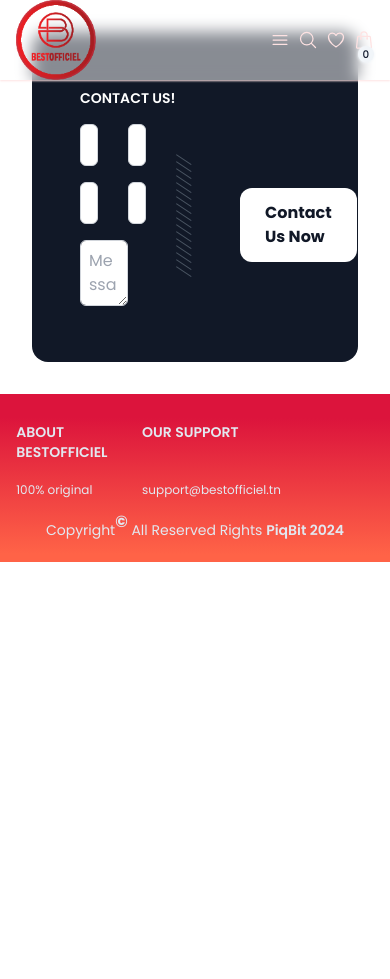
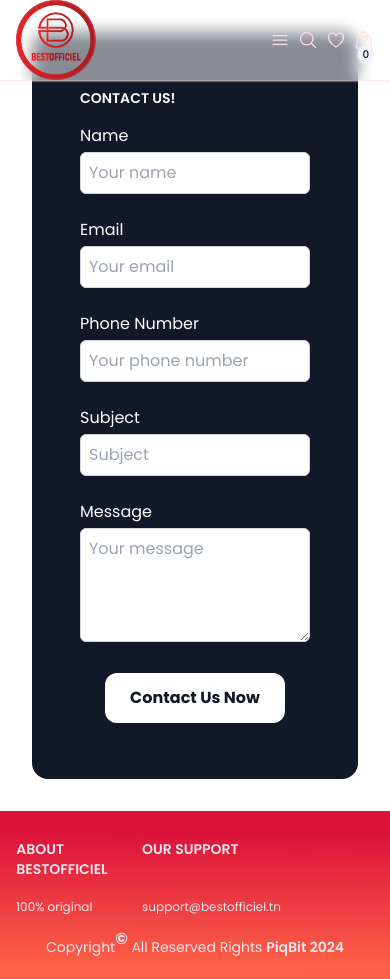
Before and after one commit to yossrimelki/best--officiel-client, a React (Vite) app: page /reclamation in a window 390 px wide. Before the commit the page ends 844 px from the top, so only its background shows below. Built offline with nearby package versions, Linux system fonts and the light colour scheme; no server answers.

Commit message:
fix responsive
fix responsive

```diff
--- a/src/components/Reclamation.jsx
+++ b/src/components/Reclamation.jsx
@@ -57,156 +57,86 @@
   return (
     <div className="relative overflow-hidden bg-gray-900 rounded-2xl mx-4 my-8 sm:mx-8 lg:mx-16">
       <div className="px-8 py-8 sm:px-12 lg:px-16 lg:py-14">
-      <h1 className='text-lg lg:text-base md:text-sm uppercase text-white font-semibold mb-4'>Contact US!</h1>
-        <div className="md:flex md:items-center md:space-x-12 lg:space-x-24">
-          <div className="grid grid-cols-1 gap-y-4 sm:grid-cols-2 gap-x-6 xl:gap-x-12 w-full">
-            {[
-              { label: "from_email", placeholder: "write your email here ..." },
-              { label: "from_name", placeholder: "write your name here ..." },
-              { label: "num" , placeholder:"write your phone number here ..." },
-              { label: "subject", placeholder:"write your subject here ..."  },
-            ].map((field) => (
+        <h1 className="text-lg lg:text-base md:text-sm uppercase text-white font-semibold mb-4">
+          Contact Us!
+        </h1>
+        <form onSubmit={handleSubmit} className="space-y-6">
+          <div className="flex flex-wrap gap-6">
+            <div className="flex-1 min-w-[200px]">
+              <label htmlFor="from_name" className="text-white mb-1 block">Name</label>
               <input
-                key={field.label}
-                type={field.label === "from_email" ? "email" : "text"}
-                name={field.label}
-                value={formData[field.label]}
+                id="from_name"
+                type="text"
+                name="from_name"
+                value={formData.from_name}
                 onChange={handleChange}
-                placeholder={field.placeholder}
+                placeholder="Your name"
                 className="p-2 border border-gray-300 rounded-md w-full"
+                required
               />
-            ))}
+            </div>
+            <div className="flex-1 min-w-[200px]">
+              <label htmlFor="from_email" className="text-white mb-1 block">Email</label>
+              <input
+                id="from_email"
+                type="email"
+                name="from_email"
+                value={formData.from_email}
+                onChange={handleChange}
+                placeholder="Your email"
+                className="p-2 border border-gray-300 rounded-md w-full"
+                required
+              />
+            </div>
+            <div className="flex-1 min-w-[200px]">
+              <label htmlFor="num" className="text-white mb-1 block">Phone Number</label>
+              <input
+                id="num"
+                type="text"
+                name="num"
+                value={formData.num}
+                onChange={handleChange}
+                placeholder="Your phone number"
+                className="p-2 border border-gray-300 rounded-md w-full"
+                required
+              />
+            </div>
+            <div className="flex-1 min-w-[200px]">
+              <label htmlFor="subject" className="text-white mb-1 block">Subject</label>
+              <input
+                id="subject"
+                type="text"
+                name="subject"
+                value={formData.subject}
+                onChange={handleChange}
+                placeholder="Subject"
+                className="p-2 border border-gray-300 rounded-md w-full"
+                required
+              />
+            </div>
+          </div>
+          <div>
+            <label htmlFor="message" className="text-white mb-1 block">Message</label>
             <textarea
+              id="message"
               name="message"
               value={formData.message}
               onChange={handleChange}
-              placeholder="Message"
-              className="p-2 border border-gray-300 rounded-md w-full col-span-2"
+              placeholder="Your message"
+              className="p-2 border border-gray-300 rounded-md w-full"
+              rows="4"
+              required
             />
           </div>
-          <div className="hidden lg:flex items-center justify-center lg:block lg:ml-12">
-            <svg
-              className="w-4 h-auto text-gray-600"
-              viewBox="0 0 16 123"
-              fill="none"
-              stroke="currentColor"
-              xmlns="http://www.w3.org/2000/svg"
-            >
-              <line
-                y1="-0.5"
-                x2="18.0278"
-                y2="-0.5"
-                transform="matrix(-0.83205 -0.5547 -0.5547 0.83205 15 11)"
-              ></line>
-              <line
-                y1="-0.5"
-                x2="18.0278"
-                y2="-0.5"
-                transform="matrix(-0.83205 -0.5547 -0.5547 0.83205 15 46)"
-              ></line>
-              <line
-                y1="-0.5"
-                x2="18.0278"
-                y2="-0.5"
-                transform="matrix(-0.83205 -0.5547 -0.5547 0.83205 15 81)"
-              ></line>
-              <line
-                y1="-0.5"
-                x2="18.0278"
-                y2="-0.5"
-                transform="matrix(-0.83205 -0.5547 -0.5547 0.83205 15 116)"
-              ></line>
-              <line
-                y1="-0.5"
-                x2="18.0278"
-                y2="-0.5"
-                transform="matrix(-0.83205 -0.5547 -0.5547 0.83205 15 18)"
-              ></line>
-              <line
-                y1="-0.5"
-                x2="18.0278"
-                y2="-0.5"
-                transform="matrix(-0.83205 -0.5547 -0.5547 0.83205 15 53)"
-              ></line>
-              <line
-                y1="-0.5"
-                x2="18.0278"
-                y2="-0.5"
-                transform="matrix(-0.83205 -0.5547 -0.5547 0.83205 15 88)"
-              ></line>
-              <line
-                y1="-0.5"
-                x2="18.0278"
-                y2="-0.5"
-                transform="matrix(-0.83205 -0.5547 -0.5547 0.83205 15 123)"
-              ></line>
-              <line
-                y1="-0.5"
-                x2="18.0278"
-                y2="-0.5"
-                transform="matrix(-0.83205 -0.5547 -0.5547 0.83205 15 25)"
-              ></line>
-              <line
-                y1="-0.5"
-                x2="18.0278"
-                y2="-0.5"
-                transform="matrix(-0.83205 -0.5547 -0.5547 0.83205 15 60)"
-              ></line>
-              <line
-                y1="-0.5"
-                x2="18.0278"
-                y2="-0.5"
-                transform="matrix(-0.83205 -0.5547 -0.5547 0.83205 15 95)"
-              ></line>
-              <line
-                y1="-0.5"
-                x2="18.0278"
-                y2="-0.5"
-                transform="matrix(-0.83205 -0.5547 -0.5547 0.83205 15 32)"
-              ></line>
-              <line
-                y1="-0.5"
-                x2="18.0278"
-                y2="-0.5"
-                transform="matrix(-0.83205 -0.5547 -0.5547 0.83205 15 67)"
-              ></line>
-              <line
-                y1="-0.5"
-                x2="18.0278"
-                y2="-0.5"
-                transform="matrix(-0.83205 -0.5547 -0.5547 0.83205 15 102)"
-              ></line>
-              <line
-                y1="-0.5"
-                x2="18.0278"
-                y2="-0.5"
-                transform="matrix(-0.83205 -0.5547 -0.5547 0.83205 15 39)"
-              ></line>
-              <line
-                y1="-0.5"
-                x2="18.0278"
-                y2="-0.5"
-                transform="matrix(-0.83205 -0.5547 -0.5547 0.83205 15 74)"
-              ></line>
-              <line
-                y1="-0.5"
-                x2="18.0278"
-                y2="-0.5"
-                transform="matrix(-0.83205 -0.5547 -0.5547 0.83205 15 109)"
-              ></line>
-            </svg>
-          </div>
-          <div className="mt-10 md:mt-0 md:flex md:items-center md:justify-center">
-            <a
-              title="Get quote now"
-              className="inline-flex items-center justify-center px-6 py-3 mt-5 text-base font-bold text-gray-900 transition-all duration-200 bg-white border border-transparent focus:outline-none focus:ring-2 focus:ring-offset-2 focus:ring-white hover:bg-opacity-90 rounded-xl"
-              href="#support"
-              onClick={handleSubmit}
+          <div className="flex justify-center">
+            <button
+              type="submit"
+              className="px-6 py-3 text-base font-bold text-gray-900 transition-all duration-200 bg-white border border-transparent focus:outline-none focus:ring-2 focus:ring-offset-2 focus:ring-white hover:bg-opacity-90 rounded-xl"
             >
               Contact Us Now
-            </a>
+            </button>
           </div>
-        </div>
+        </form>
       </div>
     </div>
   );
```
